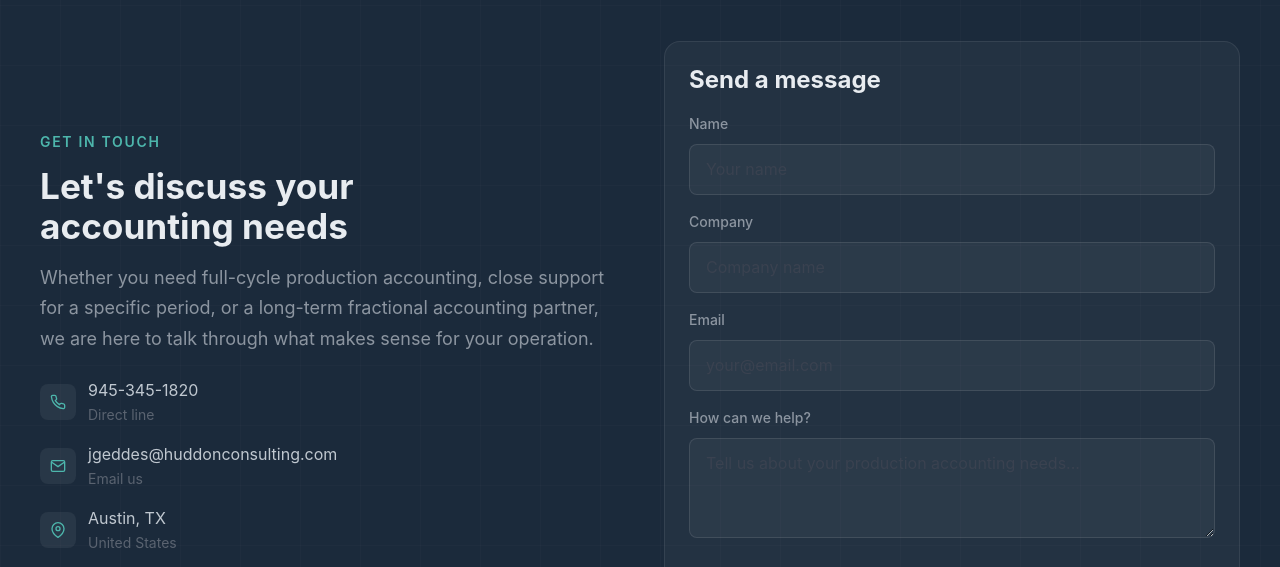
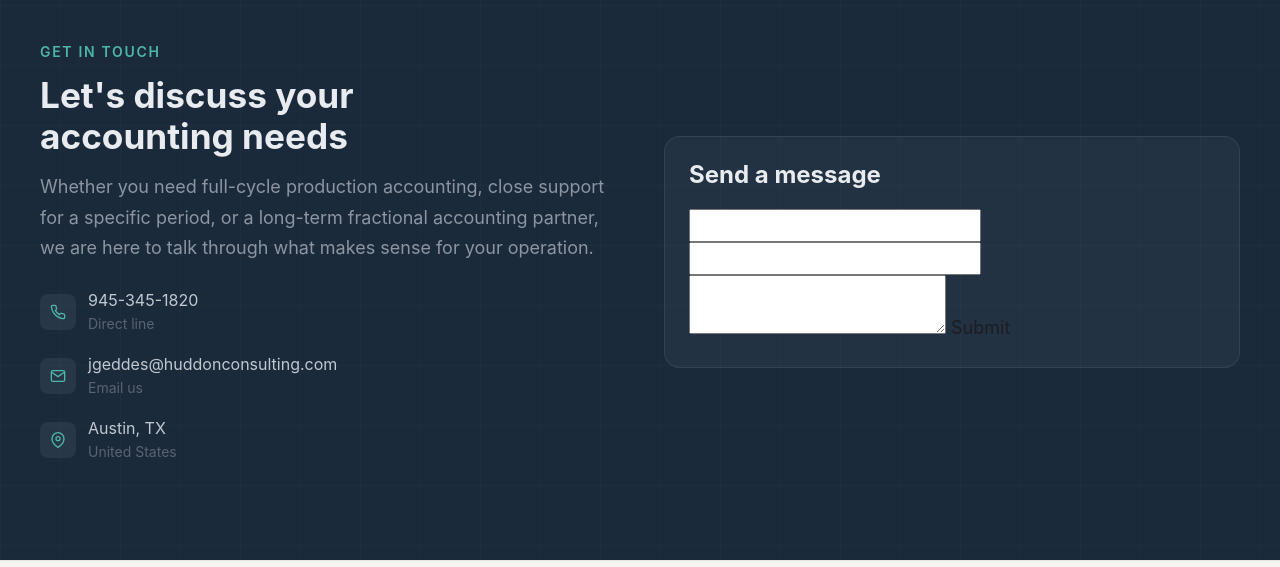
Before and after one commit to huddonconsulting/huddon-consulting, a plain HTML site: page index.html in a window 1280 px wide. Shown: the part 5030-5597 px from the top of the page. Drawn offline with Linux system fonts and the light colour scheme; a web font is replaced by a local one.

Commit message:
Update index.html

```diff
--- a/index.html
+++ b/index.html
@@ -551,24 +551,13 @@
 
         <div class="contact-visual">
           <h3>Send a message</h3>
-          <form onsubmit="event.preventDefault(); this.querySelector('.form-submit').textContent = 'Message Sent'; this.querySelector('.form-submit').style.background = 'var(--color-success)';">
-            <div class="form-group">
-              <label class="form-label" for="name">Name</label>
-              <input class="form-input" type="text" id="name" placeholder="Your name" />
-            </div>
-            <div class="form-group">
-              <label class="form-label" for="company">Company</label>
-              <input class="form-input" type="text" id="company" placeholder="Company name" />
-            </div>
-            <div class="form-group">
-              <label class="form-label" for="email">Email</label>
-              <input class="form-input" type="email" id="email" placeholder="your@email.com" />
-            </div>
-            <div class="form-group">
-              <label class="form-label" for="message">How can we help?</label>
-              <textarea class="form-input" id="message" placeholder="Tell us about your production accounting needs..."></textarea>
-            </div>
-            <button type="submit" class="btn btn-primary form-submit">Send Message</button>
+          <form action="https://api.web3forms.com/submit" method="POST">
+  <input type="hidden" name="access_key" value="e8be955d-e32d-46fe-bc58-d190a1b5d8d8">
+  <input type="text" name="name" required>
+  <input type="email" name="email" required>
+  <textarea name="message" required></textarea>
+  <button type="submit">Submit</button>
+</form>
           </form>
         </div>
       </div>
```
